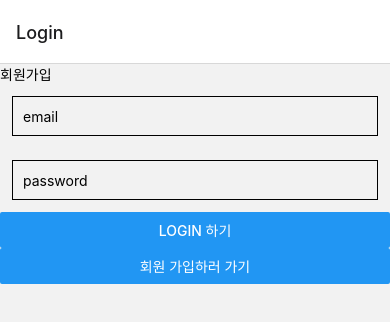
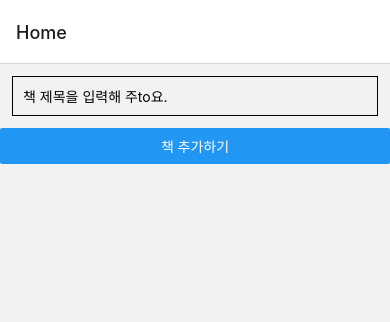
Before and after one commit to Philip-general/bookScrap, a React Native app: screen / in a window 390 px wide. Shown: the top 322 px of the page. Built offline with nearby package versions, Linux system fonts and the light colour scheme.

Commit message:
home 책 검색 api 연동 / input값으로 저장되도록 해야 함

```diff
--- a/App.js
+++ b/App.js
@@ -11,9 +11,9 @@ export default function App() {
   return (
     <NavigationContainer>
       <Stack.Navigator>
+        <Stack.Screen name="Home" component={Home} />
         <Stack.Screen name="Login" component={Login} />
         <Stack.Screen name="Signup" component={Signup} />
-        <Stack.Screen name="Home" component={Home} />
       </Stack.Navigator>
     </NavigationContainer>
   )
--- a/confing.js
+++ b/confing.js
@@ -3,6 +3,7 @@ import {
   FIREBASE_AUTH_URL,
   FIREBASE_DATABASE_URL,
   FIREBASE_STORAGE_URL,
+  KAKAO_BOOK_SEARCH_API_KEY,
 } from '@env'
 
 export default {
@@ -10,4 +11,5 @@ export default {
   FIREBASE_AUTH_URL,
   FIREBASE_DATABASE_URL,
   FIREBASE_STORAGE_URL,
+  KAKAO_BOOK_SEARCH_API_KEY,
 }
--- a/package.json
+++ b/package.json
@@ -8,8 +8,10 @@
     "eject": "expo eject"
   },
   "dependencies": {
+    "@react-native-community/async-storage": "^1.12.1",
     "@react-navigation/native": "^6.0.6",
     "@react-navigation/native-stack": "^6.2.5",
+    "axios": "^0.25.0",
     "dotenv": "^10.0.0",
     "expo": "~44.0.0",
     "expo-status-bar": "~1.2.0",
--- a/pages/Home.js
+++ b/pages/Home.js
@@ -1,12 +1,28 @@
-import { Text, View, Button, ActivityIndicator, TextInput } from "react-native";
-import { firebaseConfig } from "../firbase";
-import { styles } from "../components/common/style";
+import { Text, View, Button, ActivityIndicator, TextInput } from 'react-native'
+import { styles } from '../components/common/style'
+import axios from 'axios'
+import config from '../confing'
 
 export function Home({ navigation }) {
+  const handleSubmit = async bookName => {
+    try {
+      const res = await axios({
+        method: 'get',
+        // url: '/v3/search/book',
+        url: `https://dapi.kakao.com/v2/search/web?sort=accuracy&page=1&size=10&query=${bookName}`,
+        headers: {
+          Authorization: `KakaoAK ${config.KAKAO_BOOK_SEARCH_API_KEY}`,
+        },
+      })
+      console.log(res)
+    } catch (e) {
+      console.log(e)
+    }
+  }
   return (
     <View style={styles.container}>
-      <TextInput placeholder="책 제목을 입력해 주세요." style={styles.input} />
-      <Button title="책 추가하기" />
+      <TextInput placeholder="책 제목을 입력해 주to요." style={styles.input} />
+      <Button title="책 추가하기" onPress={handleSubmit} />
     </View>
-  );
+  )
 }
```
Also changed, not shown: 1 other file (tests, documents, lock files or other folders).
